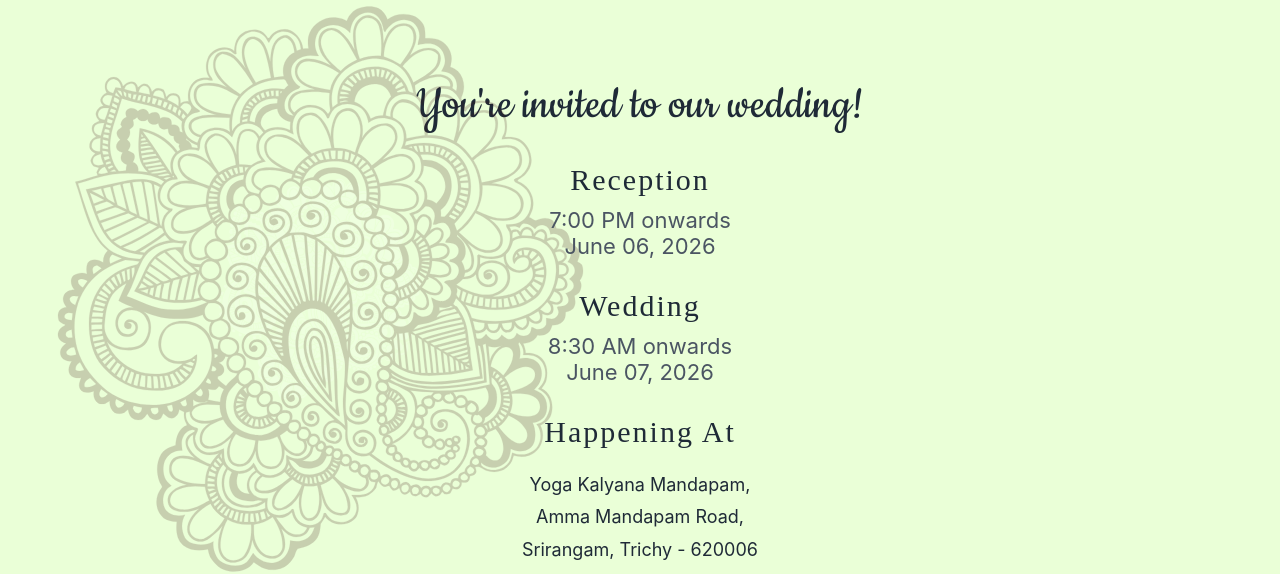
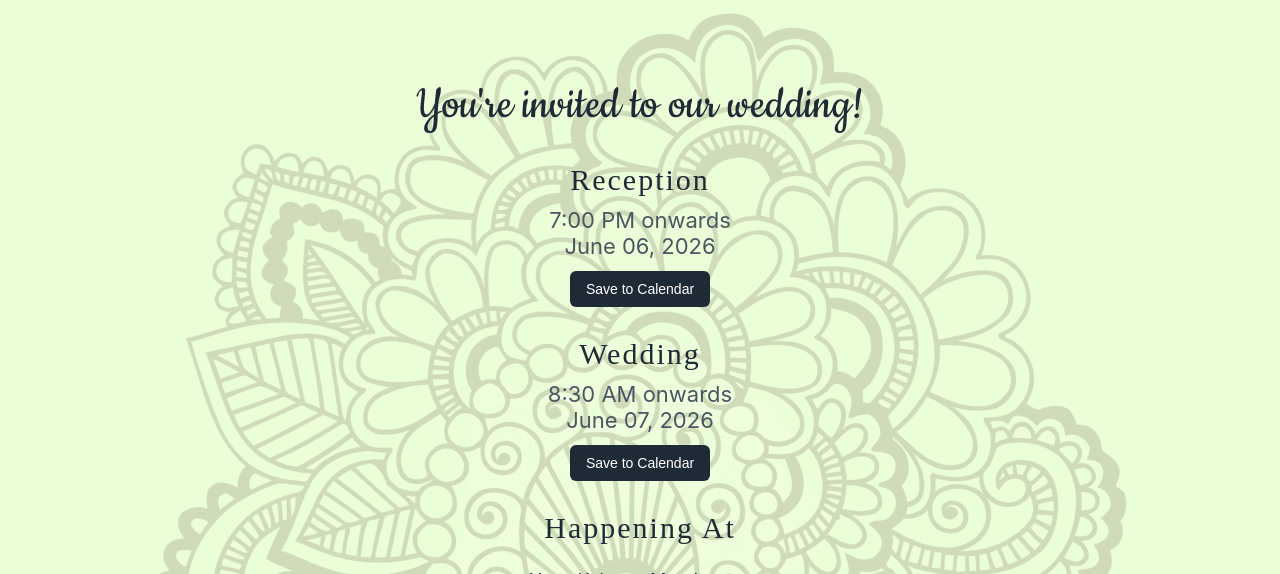
Before and after one commit to aravindwedsamrutha/aravindwedsamrutha.github.io, a plain HTML site: page index.html in a window 1280 px wide. Shown: the part 802-1376 px from the top of the page. Drawn offline with Linux system fonts and the light colour scheme; a web font is replaced by a local one.

Commit message:
Add Calendar Integration

```diff
--- a/index.html
+++ b/index.html
@@ -69,10 +69,35 @@
 
         /* DETAILS */
         .details {
-            background: #eaffd7;
-            padding: 80px 20px;
-            text-align: center;
-        }
+    background-color: #eaffd7;
+    padding: 80px 20px;
+    text-align: center;
+    position: relative;
+    overflow: hidden;
+}
+
+/* Henna background with opacity */
+.details::before {
+    content: "";
+    position: absolute;
+    top: 0;
+    left: 0;
+    right: 0;
+    bottom: 0;
+
+    background: url('images/Henna-Tattoo.svg') no-repeat center;
+    background-size: contain;
+
+    opacity: 0.15;
+    pointer-events: none;
+    z-index: 0;
+}
+
+/* Make sure content stays above */
+.details .grid {
+    position: relative;
+    z-index: 1;
+}
 
         .details h2 {
             font-size: clamp(28px, 4vw, 42px);
@@ -137,6 +162,22 @@
         .venue {
             font-size: 18px;
             line-height: 1.8;
+        }
+
+        .event button {
+            margin-top: 12px;
+            padding: 10px 16px;
+            font-size: 14px;
+            border: none;
+            border-radius: 6px;
+            background-color: #1f2a37;
+            color: white;
+            cursor: pointer;
+            transition: 0.3s;
+        }
+
+        .event button:hover {
+            background-color: #374151;
         }
 
         iframe {
@@ -230,6 +271,14 @@
             const text = encodeURIComponent("You're invited to our wedding! 💍 Check details here: ");
             window.open(`https://wa.me/?text=${text}${url}`, '_blank');
         }
+        function addToCalendar(title, start, end) {
+            const details = encodeURIComponent("Aravind & Amrutha Wedding");
+            const location = encodeURIComponent("Yoga Kalyana Mandapam, Srirangam, Trichy");
+
+            const url = `https://www.google.com/calendar/render?action=TEMPLATE&text=${title}&dates=${start}/${end}&details=${details}&location=${location}`;
+
+            window.open(url, '_blank');
+        }
     </script>
 </head>
 <a href="#" class="whatsapp-float" onclick="shareOnWhatsApp()">
@@ -245,20 +294,24 @@
 
     <!-- DETAILS -->
     <section class="details">
-        <div class="designs">
-            <div class="pattern1"></div>
-        </div>
         <div class="grid">
             <h2 class="invited">You're invited to our wedding!</h2>
 
             <div class="event">
                 <h3>Reception</h3>
                 <p>7:00 PM onwards<br>June 06, 2026</p>
+                <button
+                    onclick="addToCalendar('Aravind and Amrutha\'s Reception', '20260606T190000', '20260606T220000')">
+                    Save to Calendar
+                </button>
             </div>
 
             <div class="event">
                 <h3>Wedding</h3>
                 <p>8:30 AM onwards<br>June 07, 2026</p>
+                <button onclick="addToCalendar('Aravind and Amrutha\'s Wedding', '20260607T083000', '20260607T120000')">
+                    Save to Calendar
+                </button>
             </div>
             <h2 style="font-size: 30px;letter-spacing: 2px;">Happening At</h2>
             <div class="venue">
```
